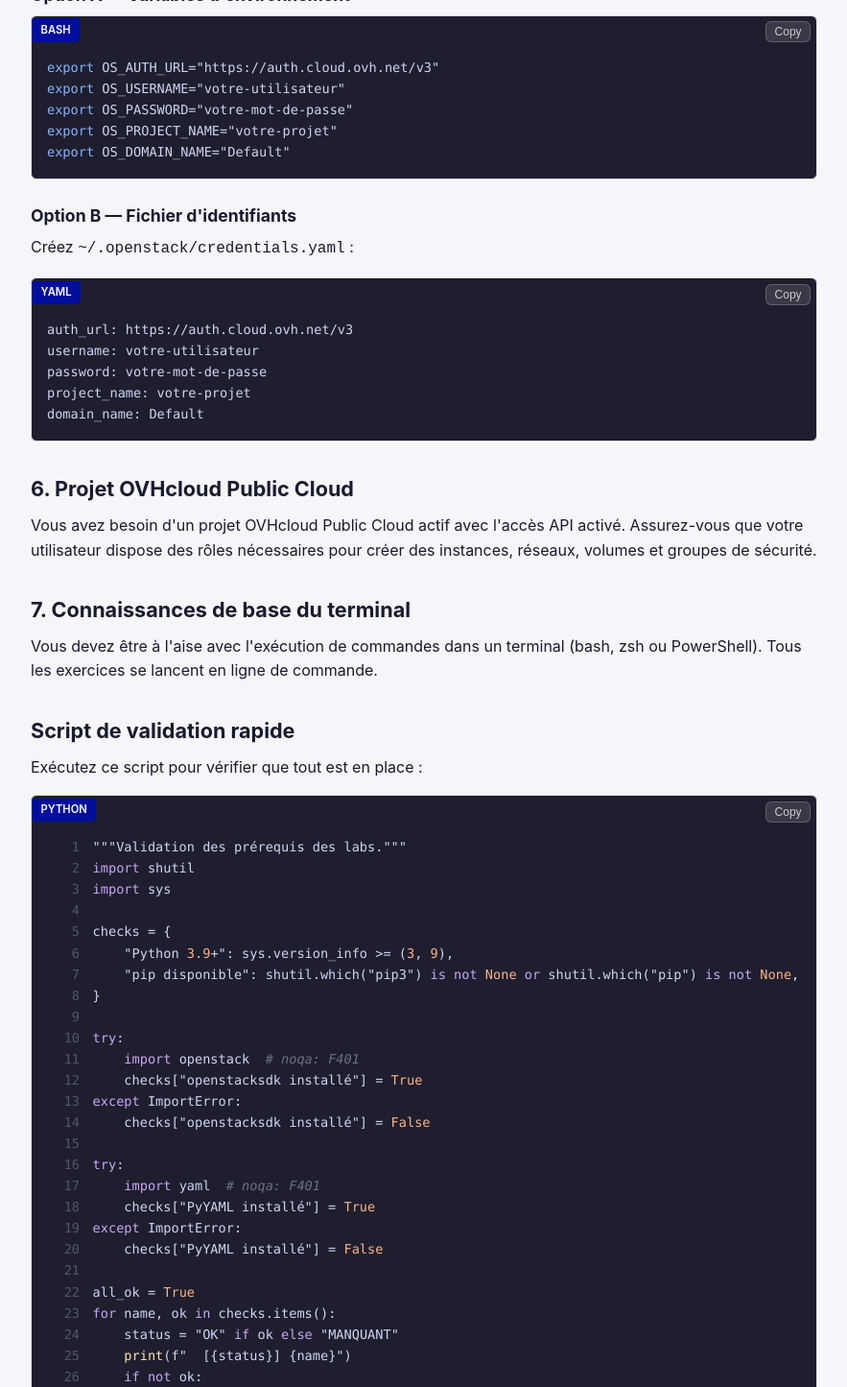
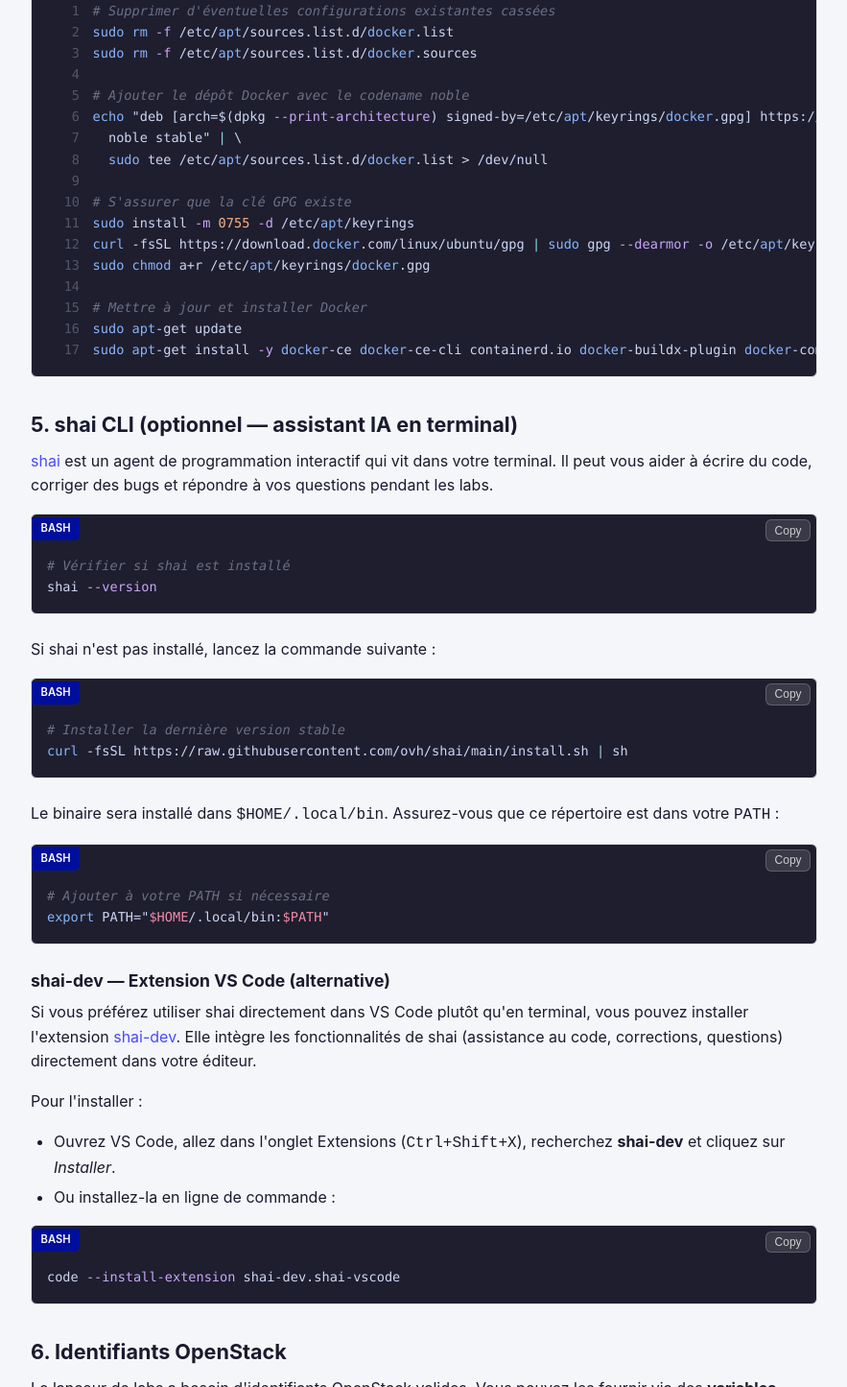
Before and after one commit to Sam9682/opcp-openstack-first-steps, a plain HTML site: page skillhub/fr/prerequisites.html in a window 1280 px wide. Shown: the part 2175-3620 px from the top of the page at 96% size, without its empty margins (338-1221 px from the left). Drawn offline with Linux system fonts and the light colour scheme.

Commit message:
adding installation of docker and shai

```diff
--- a/skillhub/fr/prerequisites.html
+++ b/skillhub/fr/prerequisites.html
@@ -98,7 +98,64 @@ docker --version
         <a href="https://docs.docker.com/get-docker/" target="_blank" rel="noopener">docs.docker.com</a>.
       </p>
 
-      <h2>5. Identifiants OpenStack</h2>
+      <h3>Installation de Docker sur Ubuntu (si absent)</h3>
+      <p>
+        Si Docker n'est pas installé sur votre machine Ubuntu, suivez les étapes
+        ci-dessous pour l'installer proprement depuis le dépôt officiel Docker :
+      </p>
+      <pre><code class="language-bash"># Supprimer d'éventuelles configurations existantes cassées
+sudo rm -f /etc/apt/sources.list.d/docker.list
+sudo rm -f /etc/apt/sources.list.d/docker.sources
+
+# Ajouter le dépôt Docker avec le codename noble
+echo "deb [arch=$(dpkg --print-architecture) signed-by=/etc/apt/keyrings/docker.gpg] https://download.docker.com/linux/ubuntu \
+  noble stable" | \
+  sudo tee /etc/apt/sources.list.d/docker.list > /dev/null
+
+# S'assurer que la clé GPG existe
+sudo install -m 0755 -d /etc/apt/keyrings
+curl -fsSL https://download.docker.com/linux/ubuntu/gpg | sudo gpg --dearmor -o /etc/apt/keyrings/docker.gpg
+sudo chmod a+r /etc/apt/keyrings/docker.gpg
+
+# Mettre à jour et installer Docker
+sudo apt-get update
+sudo apt-get install -y docker-ce docker-ce-cli containerd.io docker-buildx-plugin docker-compose-plugin</code></pre>
+
+      <h2>5. shai CLI (optionnel — assistant IA en terminal)</h2>
+      <p>
+        <a href="https://github.com/ovh/shai" target="_blank" rel="noopener">shai</a>
+        est un agent de programmation interactif qui vit dans votre terminal.
+        Il peut vous aider à écrire du code, corriger des bugs et répondre à
+        vos questions pendant les labs.
+      </p>
+      <pre><code class="language-bash"># Vérifier si shai est installé
+shai --version</code></pre>
+      <p>Si shai n'est pas installé, lancez la commande suivante :</p>
+      <pre><code class="language-bash"># Installer la dernière version stable
+curl -fsSL https://raw.githubusercontent.com/ovh/shai/main/install.sh | sh</code></pre>
+      <p>
+        Le binaire sera installé dans <code>$HOME/.local/bin</code>. Assurez-vous
+        que ce répertoire est dans votre <code>PATH</code> :
+      </p>
+      <pre><code class="language-bash"># Ajouter à votre PATH si nécessaire
+export PATH="$HOME/.local/bin:$PATH"</code></pre>
+
+      <h3>shai-dev — Extension VS Code (alternative)</h3>
+      <p>
+        Si vous préférez utiliser shai directement dans VS Code plutôt qu'en
+        terminal, vous pouvez installer l'extension
+        <a href="https://marketplace.visualstudio.com/items?itemName=shai-dev.shai-vscode" target="_blank" rel="noopener">shai-dev</a>.
+        Elle intègre les fonctionnalités de shai (assistance au code, corrections,
+        questions) directement dans votre éditeur.
+      </p>
+      <p>Pour l'installer :</p>
+      <ul>
+        <li>Ouvrez VS Code, allez dans l'onglet Extensions (<code>Ctrl+Shift+X</code>), recherchez <strong>shai-dev</strong> et cliquez sur <em>Installer</em>.</li>
+        <li>Ou installez-la en ligne de commande :</li>
+      </ul>
+      <pre><code class="language-bash">code --install-extension shai-dev.shai-vscode</code></pre>
+
+      <h2>6. Identifiants OpenStack</h2>
       <p>
         Le lanceur de labs a besoin d'identifiants OpenStack valides. Vous
         pouvez les fournir via des <strong>variables d'environnement</strong> ou
@@ -120,7 +177,7 @@ password: votre-mot-de-passe
 project_name: votre-projet
 domain_name: Default</code></pre>
 
-      <h2>6. Projet OVHcloud Public Cloud</h2>
+      <h2>7. Projet OVHcloud Public Cloud</h2>
       <p>
         Vous avez besoin d'un projet OVHcloud Public Cloud actif avec l'accès
         API activé. Assurez-vous que votre utilisateur dispose des rôles
@@ -128,7 +185,7 @@ domain_name: Default</code></pre>
         sécurité.
       </p>
 
-      <h2>7. Connaissances de base du terminal</h2>
+      <h2>8. Connaissances de base du terminal</h2>
       <p>
         Vous devez être à l'aise avec l'exécution de commandes dans un terminal
         (bash, zsh ou PowerShell). Tous les exercices se lancent en ligne de
```
Also changed, not shown: skillhub/en/prerequisites.html (+60 -3 lines), 1 other file.
